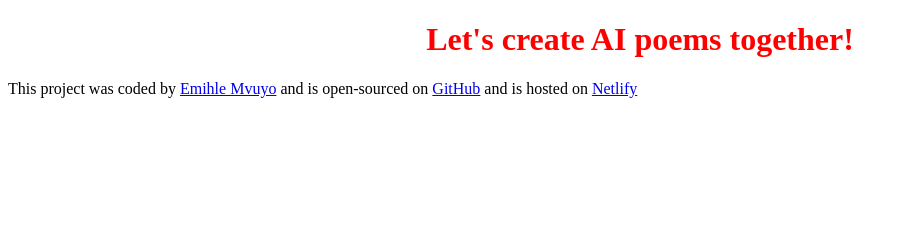
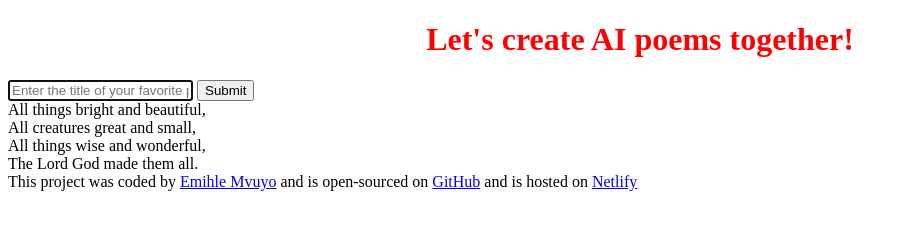
Before and after one commit to EmihleMvuyo/emihle-poems, a plain HTML site: page index.html in a window 1280 px wide. Shown: the whole page, without its empty margins (0-906 px from the left). Drawn offline with Linux system fonts and the light colour scheme.

Commit message:
Added the basic html structure

```diff
--- a/index.html
+++ b/index.html
@@ -7,7 +7,30 @@
     <title>Emihle Poems</title>
   </head>
   <body>
-    <h1>Let's create AI poems together!</h1>
+    <header>
+      <h1>Let's create AI poems together!</h1>
+    </header>
+    <main>
+      <form>
+        <input
+          type="text"
+          placeholder="Enter the title of your favorite poem"
+          autofocus
+          required
+          autocomplete="off"
+        />
+        <input type="submit" />
+      </form>
+      <div>
+        All things bright and beautiful,
+        <br />
+        All creatures great and small,
+        <br />
+        All things wise and wonderful,
+        <br />
+        The Lord God made them all.
+      </div>
+    </main>
     <footer>
       This project was coded by
       <a href="https://github.com/EmihleMvuyo">Emihle Mvuyo</a> and is
```
